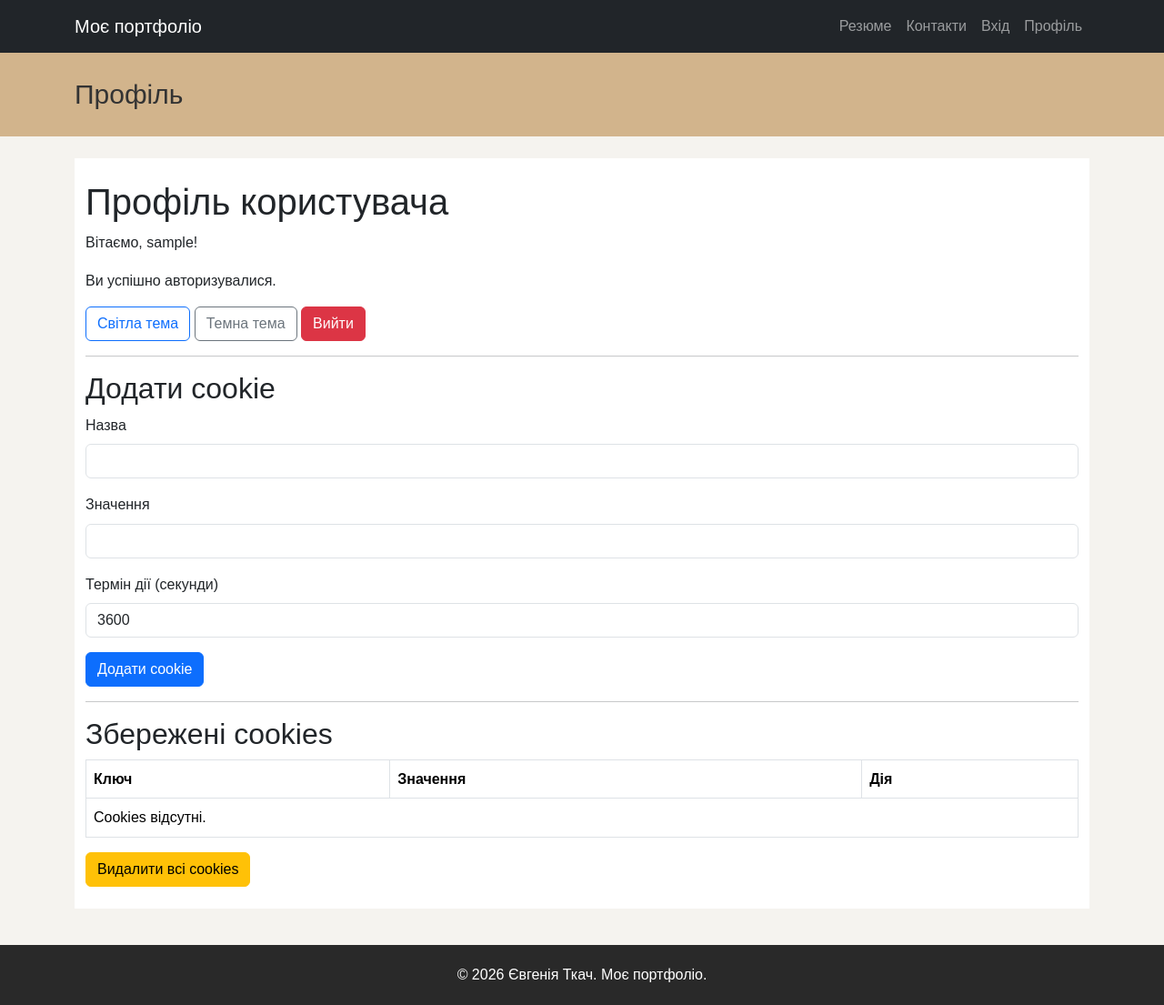
After one commit to yevheniiatkach24-cloud/lab2_flask, a Flask app: page /users/profile in a window 1280 px wide. The commit adds this page. Shown: the whole page at 91% size. Run offline with Flask 3, Linux system fonts and the light colour scheme; the visitor is signed in with stand-in values (Sample User, id 1).

Commit message:
Complete lab 4: request, sessions and cookies

```diff
--- a/app/__init__.py
+++ b/app/__init__.py
@@ -1,10 +1,13 @@
 from flask import Flask
 
 app = Flask(__name__)
+app.config["SECRET_KEY"] = "lab4-secret-key-change-later"
 
 from app import views
 from app.users import users_bp
 from app.products import products_bp
+from app.cookies import cookies_bp
 
 app.register_blueprint(users_bp)
 app.register_blueprint(products_bp)
+app.register_blueprint(cookies_bp)
--- /dev/null
+++ b/app/cookies/__init__.py
@@ -0,0 +1,5 @@
+from flask import Blueprint
+
+cookies_bp = Blueprint("cookies", __name__, url_prefix="/cookies")
+
+from app.cookies import views
--- a/app/templates/base.html
+++ b/app/templates/base.html
@@ -18,6 +18,21 @@
     </header>
 
     <main class="container my-4">
+
+{% with messages = get_flashed_messages(with_categories=true) %}
+    {% if messages %}
+        {% for category, message in messages %}
+            <div class="alert alert-{{ category }} alert-dismissible fade show"
+                 role="alert">
+                {{ message }}
+                <button type="button" class="btn-close"
+                        data-bs-dismiss="alert"
+                        aria-label="Закрити"></button>
+            </div>
+        {% endfor %}
+    {% endif %}
+{% endwith %}
+
         {% block content %}{% endblock %}
     </main>
 
--- a/app/templates/nav.html
+++ b/app/templates/nav.html
@@ -18,6 +18,12 @@
                 <li class="nav-item">
                     <a class="nav-link" href="{{ url_for('contacts') }}">Контакти</a>
                 </li>
+                <li class="nav-item">
+                    <a class="nav-link" href="{{ url_for('users.login') }}">Вхід</a>
+                </li>
+                <li class="nav-item">
+                    <a class="nav-link" href="{{ url_for('users.profile') }}">Профіль</a>
+                </li>
             </ul>
         </div>
     </div>
--- /dev/null
+++ b/app/templates/users/profile.html
@@ -0,0 +1,102 @@
+{% extends "base.html" %}
+
+{% block content %}
+<div class="{% if theme == 'dark' %}profile-dark{% else %}profile-light{% endif %}">
+    <div class="container py-4">
+        <h1>Профіль користувача</h1>
+        <p>Вітаємо, {{ username }}!</p>
+        <p>Ви успішно авторизувалися.</p>
+
+        <a href="{{ url_for('users.change_theme', theme='light') }}" class="btn btn-outline-primary">Світла тема</a>
+        <a href="{{ url_for('users.change_theme', theme='dark') }}" class="btn btn-outline-secondary">Темна тема</a>
+        <a href="{{ url_for('users.logout') }}" class="btn btn-danger">Вийти</a>
+
+        <hr>
+
+        <h2>Додати cookie</h2>
+        <form method="POST">
+            <input type="hidden" name="action" value="add">
+            <div class="mb-3">
+                <label class="form-label">Назва</label>
+                <input type="text" name="name" class="form-control" required>
+            </div>
+            <div class="mb-3">
+                <label class="form-label">Значення</label>
+                <input type="text" name="value" class="form-control" required>
+            </div>
+            <div class="mb-3">
+                <label class="form-label">Термін дії (секунди)</label>
+                <input type="number" name="max_age" class="form-control" min="1" value="3600" required>
+            </div>
+            <button type="submit" class="btn btn-primary">Додати cookie</button>
+        </form>
+
+        <hr>
+
+        <h2>Збережені cookies</h2>
+        <table class="table table-bordered">
+            <thead>
+                <tr>
+                    <th>Ключ</th>
+                    <th>Значення</th>
+                    <th>Дія</th>
+                </tr>
+            </thead>
+            <tbody>
+                {% for name, value in cookies.items() %}
+                <tr>
+                    <td>{{ name }}</td>
+                    <td>{{ value }}</td>
+                    <td>
+                        <form method="POST">
+                            <input type="hidden" name="action" value="delete">
+                            <input type="hidden" name="name" value="{{ name }}">
+                            <button type="submit" class="btn btn-danger btn-sm">Видалити</button>
+                        </form>
+                    </td>
+                </tr>
+                {% else %}
+                <tr>
+                    <td colspan="3">Cookies відсутні.</td>
+                </tr>
+                {% endfor %}
+            </tbody>
+        </table>
+
+        <form method="POST">
+            <input type="hidden" name="action" value="delete_all">
+            <button type="submit" class="btn btn-warning">Видалити всі cookies</button>
+        </form>
+    </div>
+</div>
+
+<style>
+    body:has(.profile-dark) {
+        background-color: #212529;
+        color: #f8f9fa;
+    }
+
+    .profile-dark {
+        background-color: #212529;
+        color: #f8f9fa;
+        min-height: 100vh;
+    }
+
+    .profile-dark .table {
+        color: #f8f9fa;
+        border-color: #6c757d;
+    }
+
+    .profile-dark .form-control {
+        background-color: #343a40;
+        color: #f8f9fa;
+        border-color: #6c757d;
+    }
+
+    .profile-light {
+        background-color: #fff;
+        color: #212529;
+        min-height: 100vh;
+    }
+</style>
+{% endblock %}
--- a/app/users/views.py
+++ b/app/users/views.py
@@ -1,5 +1,5 @@
-
-from flask import render_template, redirect, url_for
+from flask import render_template, redirect, url_for, request, session, flash, make_response
+from app import app
 from app.users import users_bp
 
 
@@ -11,3 +11,110 @@ def hi():
 @users_bp.route("/admin")
 def admin():
     return redirect(url_for("users.hi"))
+
+
+@users_bp.route("/login", methods=["GET", "POST"])
+def login():
+    if request.method == "POST":
+        username = request.form.get("username", "").strip()
+        password = request.form.get("password", "")
+
+        if username == "student" and password == "12345":
+            session["user"] = username
+            flash("Ви успішно увійшли!", "success")
+            return redirect(url_for("users.profile"))
+
+        flash("Неправильний логін або пароль.", "danger")
+
+    return render_template("users/login.html", title="Вхід")
+
+
+@users_bp.route("/profile", methods=["GET", "POST"])
+def profile():
+    if "user" not in session:
+        flash("Спочатку увійдіть у систему.", "warning")
+        return redirect(url_for("users.login"))
+
+    if request.method == "POST":
+        action = request.form.get("action")
+
+        if action == "add":
+            name = request.form.get("name", "").strip()
+            value = request.form.get("value", "").strip()
+            max_age = request.form.get("max_age", "").strip()
+
+            try:
+                max_age = int(max_age)
+
+                if not name or max_age <= 0 or name == app.config.get("SESSION_COOKIE_NAME", "session"):
+                    raise ValueError
+
+                response = make_response(redirect(url_for("users.profile")))
+                response.set_cookie(name, value, max_age=max_age, path="/", httponly=True)
+                flash("Cookie успішно додано.", "success")
+                return response
+
+            except ValueError:
+                flash("Введіть назву та додатний термін дії в секундах.", "danger")
+
+        elif action == "delete":
+            name = request.form.get("name", "").strip()
+            session_cookie = app.config.get("SESSION_COOKIE_NAME", "session")
+
+            if name and name != session_cookie and name in request.cookies:
+                response = make_response(redirect(url_for("users.profile")))
+                response.delete_cookie(name, path="/")
+                flash("Cookie видалено.", "success")
+                return response
+
+            flash("Не вдалося знайти цей cookie.", "warning")
+
+        elif action == "delete_all":
+            response = make_response(redirect(url_for("users.profile")))
+            session_cookie = app.config.get("SESSION_COOKIE_NAME", "session")
+
+            for name in request.cookies:
+                if name != session_cookie:
+                    response.delete_cookie(name, path="/")
+
+            flash("Усі cookies, крім cookie сесії, видалено.", "success")
+            return response
+
+    theme = request.cookies.get("theme", "light")
+    session_cookie = app.config.get("SESSION_COOKIE_NAME", "session")
+    cookies = {
+        name: value
+        for name, value in request.cookies.items()
+        if name != session_cookie
+    }
+
+    return render_template(
+        "users/profile.html",
+        title="Профіль",
+        username=session["user"],
+        theme=theme,
+        cookies=cookies
+    )
+
+
+@users_bp.route("/theme/<theme>")
+def change_theme(theme):
+    if "user" not in session:
+        flash("Спочатку увійдіть у систему.", "warning")
+        return redirect(url_for("users.login"))
+
+    if theme not in ("light", "dark"):
+        flash("Невідома кольорова схема.", "danger")
+        return redirect(url_for("users.profile"))
+
+    response = make_response(redirect(url_for("users.profile")))
+    response.set_cookie("theme", theme, max_age=60 * 60 * 24 * 365, path="/")
+    flash("Кольорову схему змінено.", "success")
+    return response
+
+
+@users_bp.route("/logout")
+def logout():
+    session.pop("user", None)
+    flash("Ви вийшли із системи.", "info")
+    return redirect(url_for("users.login"))
--- a/app/views.py
+++ b/app/views.py
@@ -1,4 +1,3 @@
-
 from flask import render_template
 from app import app
 
```
Also changed, not shown: app/cookies/views.py (added, +27 -0 lines), app/templates/cookies/index.html (added, +50 -0 lines), app/templates/users/login.html (added, +26 -0 lines), app/users/__init__.py (+1 -6 lines).
